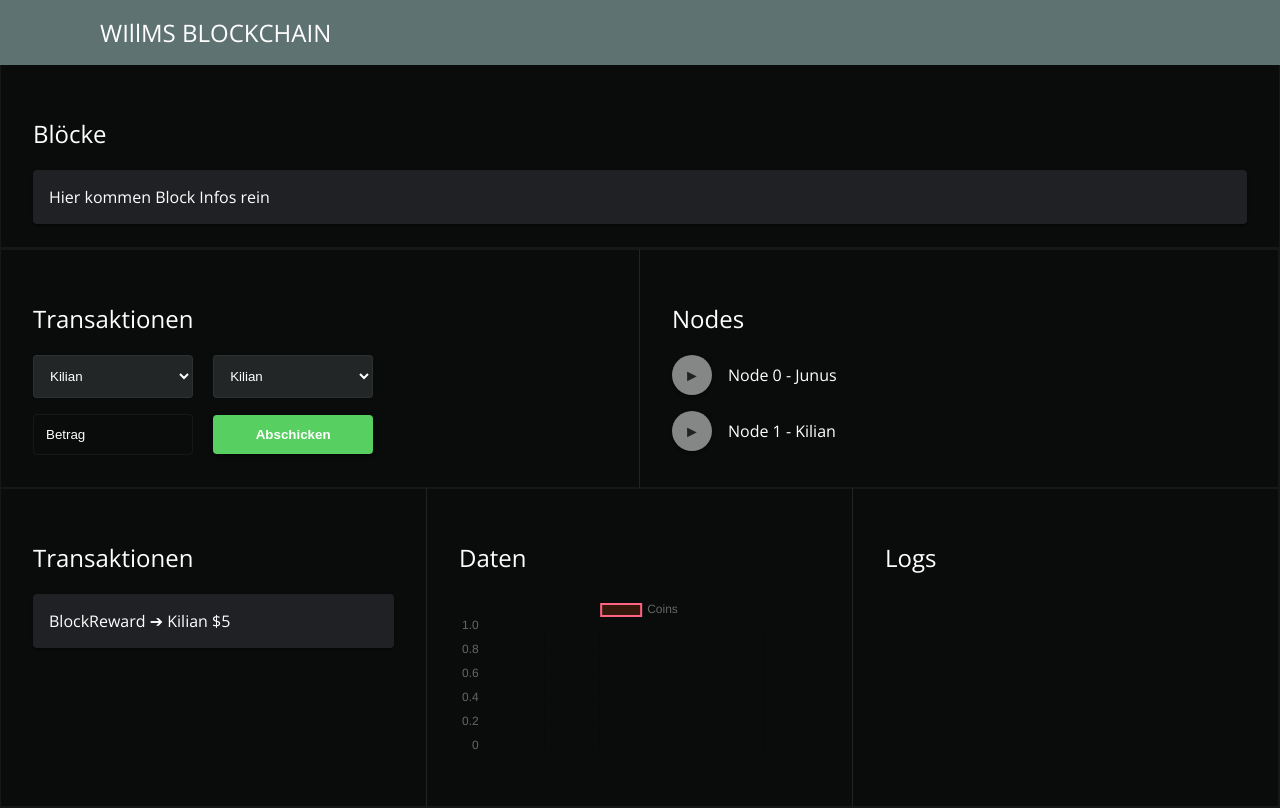
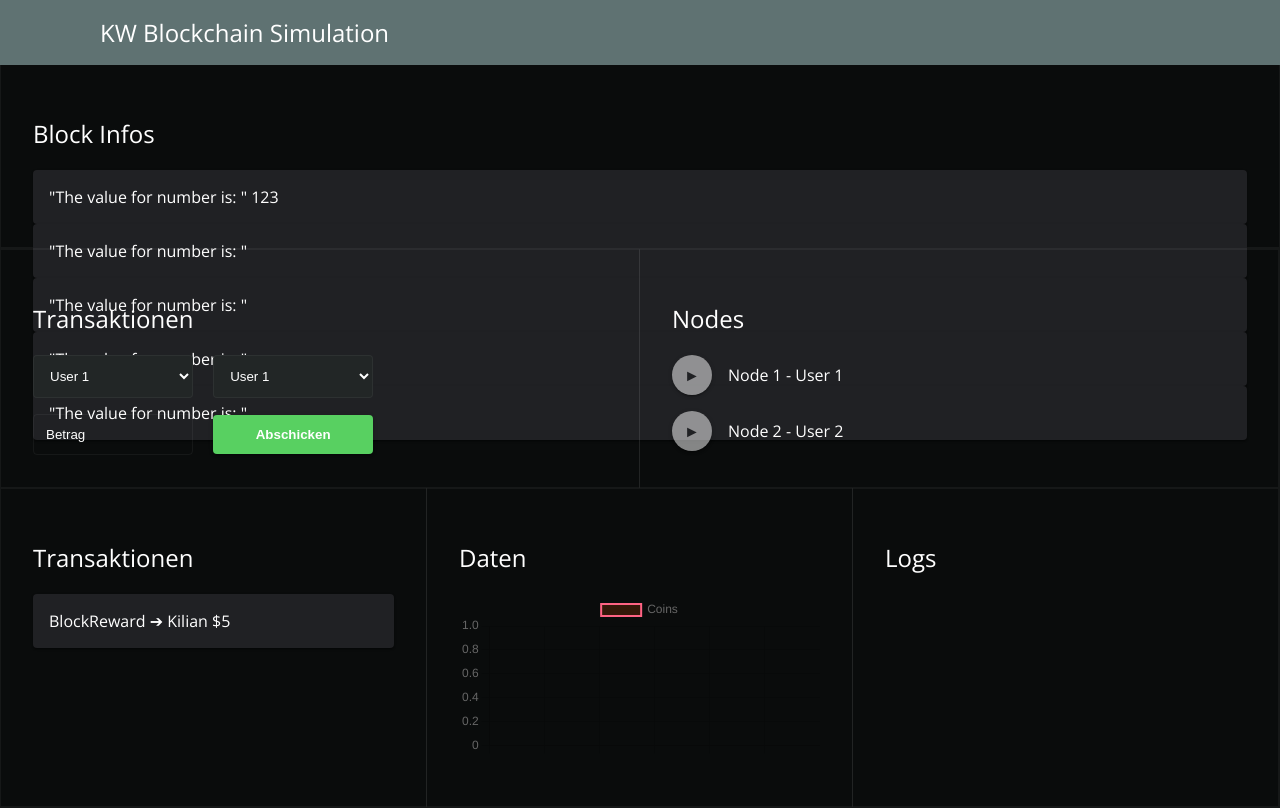
Before and after one commit to kIlI4NWE/KW-Blockchain-Simulation, a plain HTML site: page index.html in a window 1280 px wide. Drawn offline with nearby package versions, Linux system fonts and the light colour scheme.

Commit message:
Update index.html

```diff
--- a/index.html
+++ b/index.html
@@ -5,17 +5,27 @@
     <meta charset="UTF-8">
     <meta http-equiv="X-UA-Compatible" content="IE=edge">
     <meta name="viewport" content="width=device-width, initial-scale=1.0">
-    <title>WIllMS BLOCKCHAIN</title>
+    <title>KW Blockchain Simulation</title>
     <link rel="stylesheet" href="style.css">
     <script src="https://cdn.jsdelivr.net/npm/chart.js@3.6.0/dist/chart.min.js"></script>
+    <script>
+        function blockInfos() {
+          var number = "123";
+          document.getElementById("myText").innerHTML = number;
+        }
+      </script>
 </head>
 
-<body>
-    <header>WIllMS BLOCKCHAIN</header>
+<body onload="blockInfos()">
+    <header>KW Blockchain Simulation</header>
     <div class="col-1400">
         <section class="width-25">
-            <h2>Blöcke</h2>
-            <div class="card">Hier kommen Block Infos rein</div>
+            <h2>Block Infos</h2>
+            <div class="card">"The value for number is: " <span id="myText"></span></div>
+            <div class="card">"The value for number is: " <span id="myText"></span></div>
+            <div class="card">"The value for number is: " <span id="myText"></span></div>
+            <div class="card">"The value for number is: " <span id="myText"></span></div>
+            <div class="card">"The value for number is: " <span id="myText"></span></div>
         </section>
         <section class="col">
             <div class="col-850">
@@ -24,16 +34,16 @@
                     <div class="mb-16">
                         <select name="from" id="from" class="mr-16">
                             <option value="" disabled>Absender</option>
-                            <option value="Kilian">Kilian</option>
-                            <option value="Junus">Junus</option>
-                            <option value="Renz">Renz</option>
+                            <option value="User 1">User 1</option>
+                            <option value="User 2">User 2</option>
+                            <option value="User 3">User 3</option>
                         </select>
 
                         <select name="to" id="to">
                             <option value="" disabled>Empfänger</option>
-                            <option value="Kilian">Kilian</option>
-                            <option value="Junus">Junus</option>
-                            <option value="Renz">Renz</option>
+                            <option value="User 1">User 1</option>
+                            <option value="User 2">User 2</option>
+                            <option value="User 3">User 3</option>
                         </select>
                     </div>
                     <div>
@@ -44,12 +54,12 @@
                 <section>
                     <h2>Nodes</h2>
                     <div class="row mb-16">
-                        <div class="play-btn" id="n0" onclick="startNode0()"></div>
-                        Node 0 - Junus
+                        <div class="play-btn" id="n1" onclick="startNode1()"></div>
+                        Node 1 - User 1
                     </div>
                     <div class="row">
-                        <div class="play-btn" id="n1" onclick="startNode1()"></div>
-                        Node 1 - Kilian
+                        <div class="play-btn" id="n2" onclick="startNode2()"></div>
+                        Node 2 - User 2
                     </div>
                 </section>
             </div>
```
